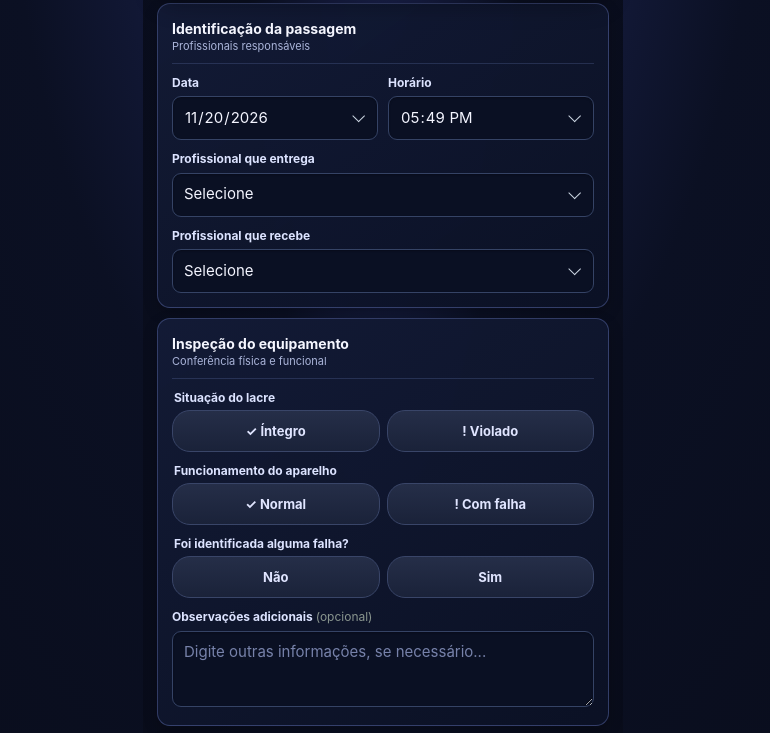
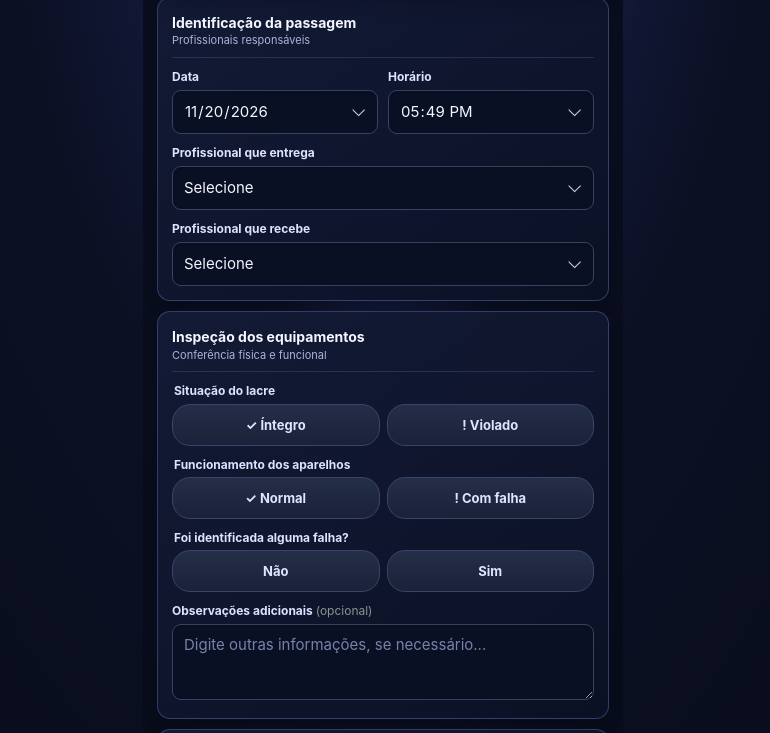
Before and after one commit to dev-edson2020/Chekin-Troca-de-Pantao, a plain HTML site: page index.html in a window 1280 px wide. Shown: the part 129-862 px from the top of the page, without its empty margins (257-1027 px from the left). Drawn offline with Linux system fonts and the light colour scheme.

```diff
--- a/index.html
+++ b/index.html
@@ -2095,11 +2095,12 @@
             alt="Símbolo de Radiologia"></div>
         <div>
           <div class="brand-name">Santa Casa de Angatuba</div>
+          <div class="hero-kicker">CHECKLIST DO SETOR DE RADIOLOGIA</div>
           <div class="brand-sub">RADIOLOGIA · CHECKLIST DE EQUIPAMENTOS</div>
         </div>
       </div>
       <div class="header-hero">
-        <div class="hero-kicker">CHECKLIST DO SETOR DE RADIOLOGIA</div>
+        <!-- <div class="hero-kicker">CHECKLIST DO SETOR DE RADIOLOGIA</div> -->
         <h1 class="form-title">Conferência de equipamentos</h1>
       </div>
     </div>
@@ -2126,7 +2127,7 @@
 
           <section class="panel">
             <div class="panel-title">
-              <div><strong>Inspeção do equipamento</strong><small>Conferência física e funcional</small></div>
+              <div><strong>Inspeção dos equipamentos</strong><small>Conferência física e funcional</small></div>
             </div>
             <fieldset>
               <legend>Situação do lacre</legend>
@@ -2138,7 +2139,7 @@
               </div>
             </fieldset>
             <fieldset>
-              <legend>Funcionamento do aparelho</legend>
+              <legend>Funcionamento dos aparelhos</legend>
               <div class="choices">
                 <label class="choice"><input type="radio" name="funcionamento" value="Normal" required><span>✓
                     Normal</span></label>
```
